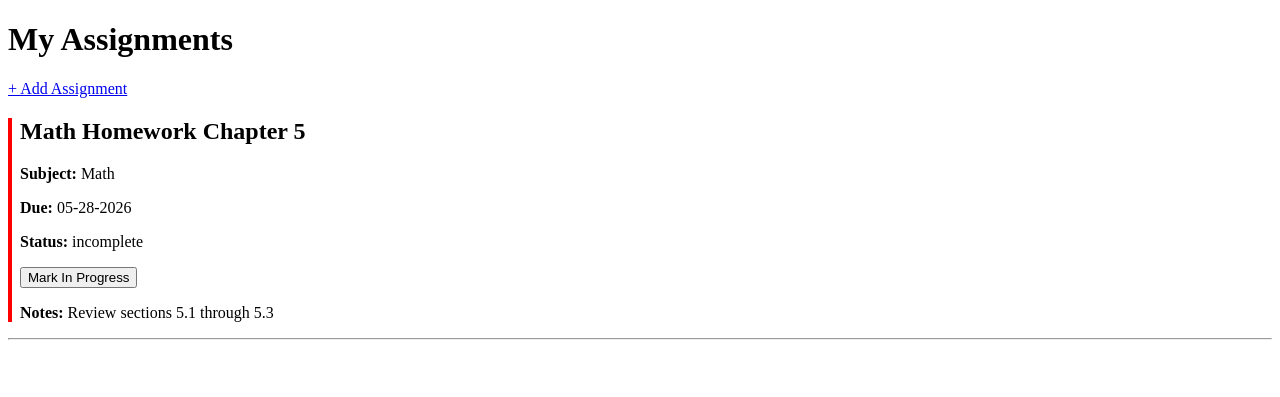
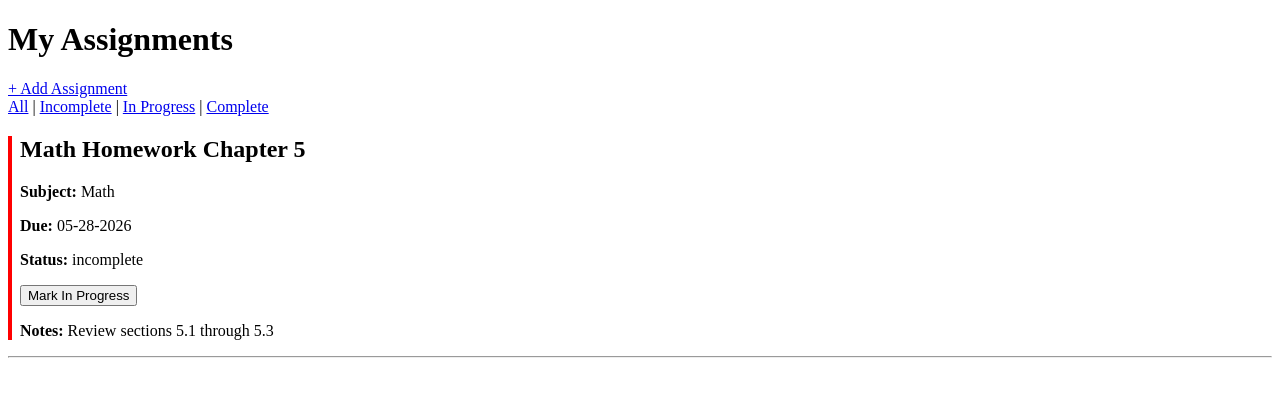
Before and after one commit to rebeccanhlen-code/student-assignment-tracker, a Flask app: page /?filter=all in a window 1280 px wide. Shown: the top 397 px of the page. Run offline with Flask 3, Linux system fonts and the light colour scheme.

Commit message:
Task 9: Filter assignments by status
Add ?filter= query param to index route. Filter links on
homepage for All, Incomplete, In Progress, Complete.

Co-Authored-By: Claude Sonnet 4.6 <noreply@anthropic.com>

```diff
--- a/app.py
+++ b/app.py
@@ -56,8 +56,10 @@ def sort_key(a: Assignment) -> str:
 
 @app.route("/")
 def index() -> str:
-    sorted_assignments = sorted(assignments, key=sort_key)
-    return render_template("index.html", assignments=sorted_assignments)
+    status_filter = request.args.get("filter", "all")
+    filtered = [a for a in assignments if status_filter == "all" or a["status"] == status_filter]
+    sorted_assignments = sorted(filtered, key=sort_key)
+    return render_template("index.html", assignments=sorted_assignments, current_filter=status_filter)
 
 
 @app.route("/assignments/new", methods=["GET", "POST"])
--- a/templates/index.html
+++ b/templates/index.html
@@ -13,6 +13,13 @@
 <body>
     <h1>My Assignments</h1>
     <a href="/assignments/new">+ Add Assignment</a>
+
+    <div>
+        <a href="/?filter=all">All</a> |
+        <a href="/?filter=incomplete">Incomplete</a> |
+        <a href="/?filter=in progress">In Progress</a> |
+        <a href="/?filter=complete">Complete</a>
+    </div>
 
     {% if assignments %}
         {% for assignment in assignments %}
```
Also changed, not shown: BUILD_LOG.md (+7 -0 lines), tests/test_assignments.py (+20 -0 lines).
